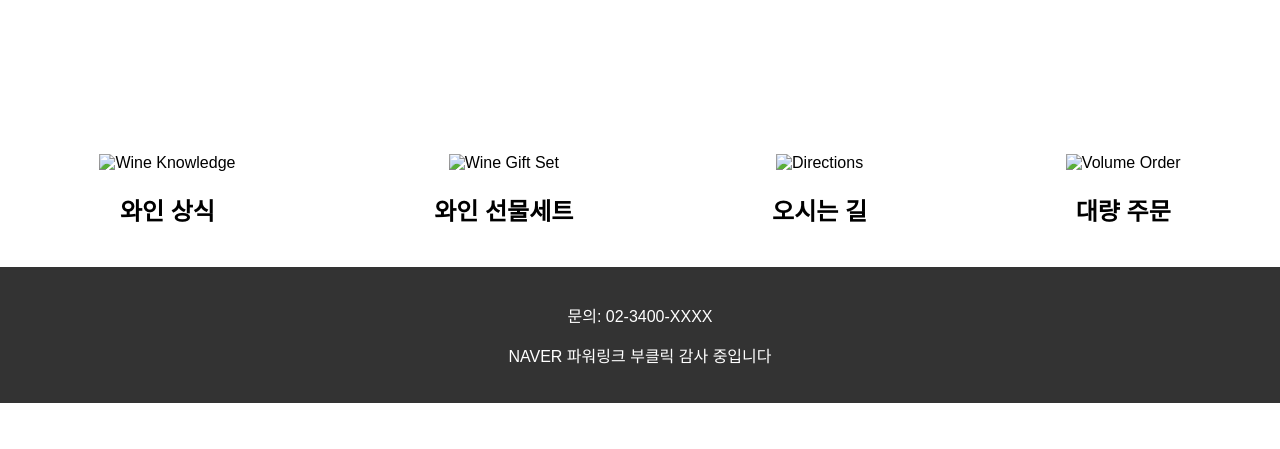
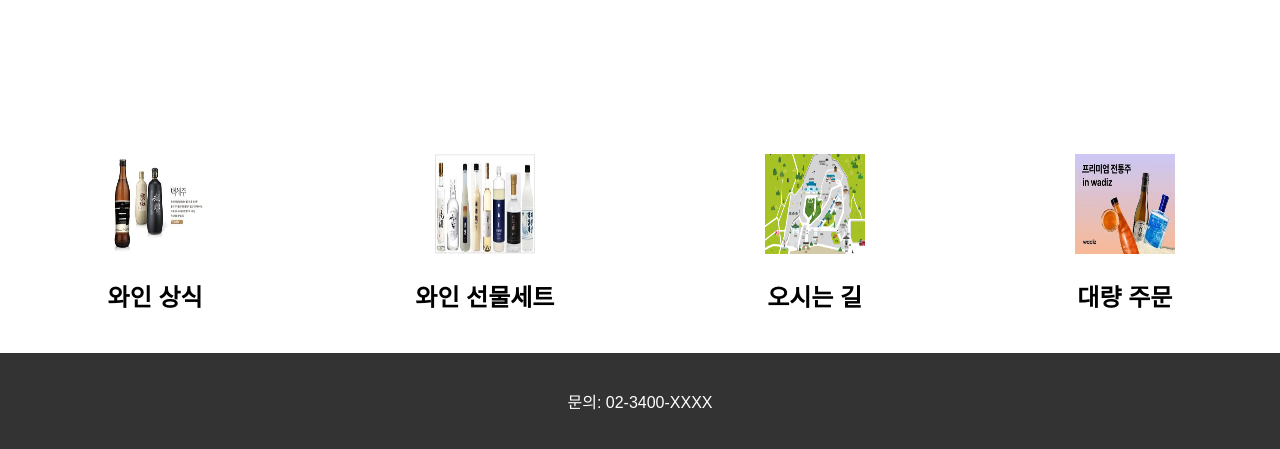
Before and after one commit to anhyunjeong/projects, a plain HTML site: page index.html in a window 1280 px wide. Shown: the part 419-868 px from the top of the page. Before the commit the page ends 822 px from the top, so only its background shows below. Drawn offline with Linux system fonts and the light colour scheme.

Commit message:
main:upload

```diff
--- a/index.html
+++ b/index.html
@@ -4,7 +4,7 @@
     <meta charset="UTF-8">
     <meta name="viewport" content="width=device-width, initial-scale=1.0">
     <title>가나주류 군자역점</title>
-    <link rel="stylesheet" href="/sample.css">
+    <link rel="stylesheet" href="./sample.css">
 </head>
 <body>
     <header>
@@ -29,26 +29,25 @@
 
     <section class="content-section">
         <div>
-            <img src="/makgulli.jpg" alt="Wine Knowledge">
+            <img src="./assets/makgulli.jpg" alt="Wine Knowledge">
             <h2>와인 상식</h2>
         </div>
         <div>
-            <img src="/alchols.jpg" alt="Wine Gift Set">
+            <img src="./assets/alchols.jpg" alt="Wine Gift Set">
             <h2>와인 선물세트</h2>
         </div>
         <div>
-            <img src="/map.png" alt="Directions">
+            <img src="./assets/map.png" alt="Directions">
             <h2>오시는 길</h2>
         </div>
         <div>
-            <img src="/banner.jpg" alt="Volume Order">
+            <img src="./assets/banner.jpg" alt="Volume Order">
             <h2>대량 주문</h2>
         </div>
     </section>
 
     <footer>
         <p>문의: 02-3400-XXXX</p>
-        <p>NAVER 파워링크 부클릭 감사 중입니다</p>
     </footer>
 </body>
 </html>
```
Also changed, not shown: assets/alchols.jpg (added), assets/banner.jpg (added), assets/makgulli.jpg (added), assets/map.png (added), assets/pearflower.jpg (added).
